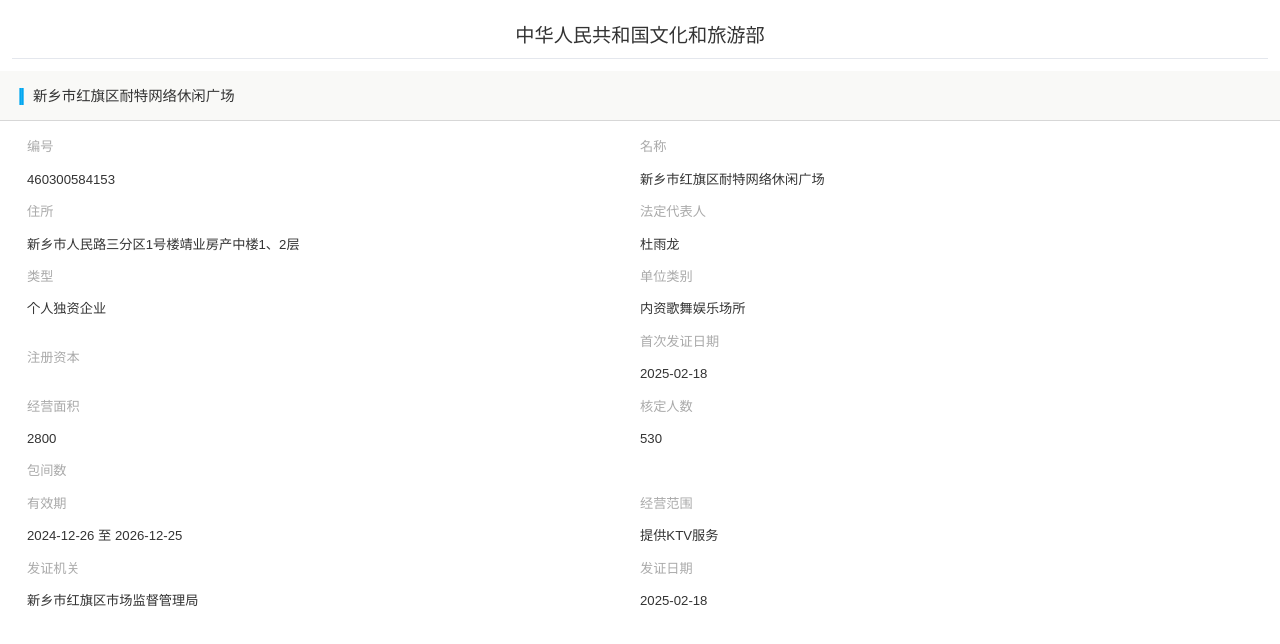
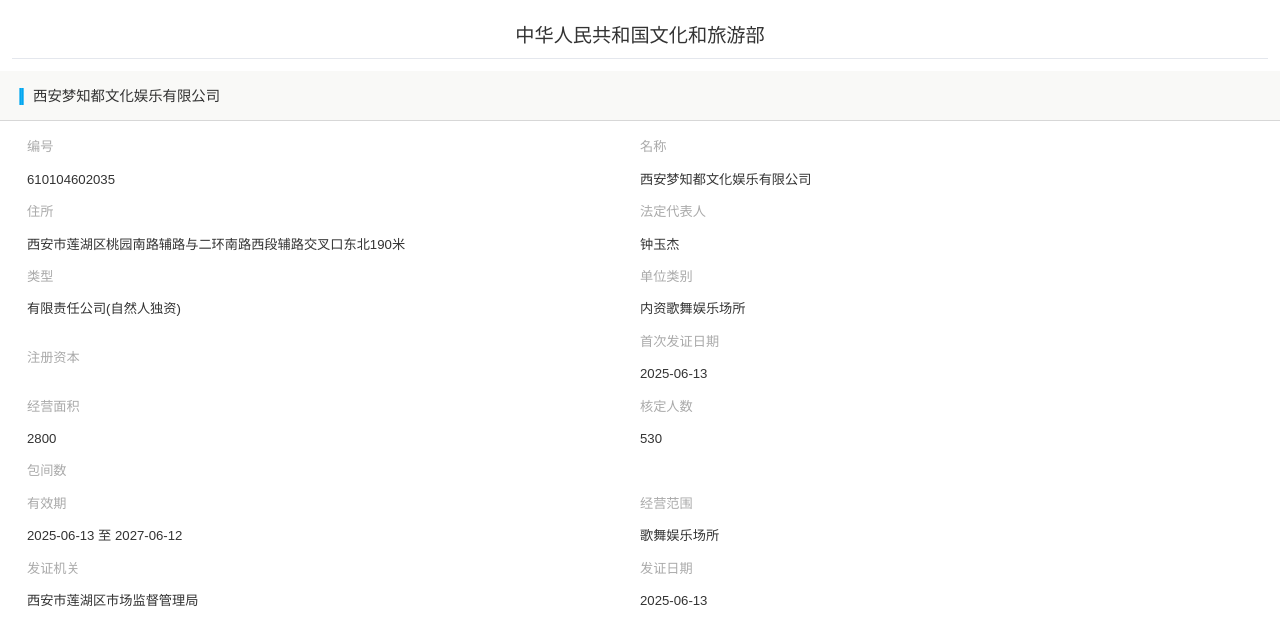
Before and after one commit to ToThreeDemo/first, a plain HTML site: page index.html in a window 1280 px wide. Drawn offline with Linux system fonts and the light colour scheme.

Commit message:
Update index.html

```diff
--- a/index.html
+++ b/index.html
@@ -421,36 +421,33 @@
     </div>
 
     <div class="first">
-        <span class="xd">|</span><span>新乡市红旗区耐特网络休闲广场
-</span>
+        <span class="xd">|</span><span>西安梦知都文化娱乐有限公司</span>
     </div>
     <div class="ycxx">
         <div class="ycxx-content">
             <div class="ycxx-left">
                 <span>编号</span>
-                <span>460300584153</span>
+                <span>610104602035</span>
             </div>
             <div class="ycxx-left">
                 <span>名称</span>
-                <span>新乡市红旗区耐特网络休闲广场
-</span>
+                <span>西安梦知都文化娱乐有限公司</span>
             </div>
         </div>
         <div class="ycxx-content">
             <div class="ycxx-left">
                 <span>住所</span>
-                <span>新乡市人民路三分区1号楼靖业房产中楼1、2层</span>
+                <span>西安市莲湖区桃园南路辅路与二环南路西段辅路交叉口东北190米</span>
             </div>
             <div class="ycxx-left">
                 <span>法定代表人</span>
-                <span>杜雨龙
-</span>
+                <span>钟玉杰</span>
             </div>
         </div>
         <div class="ycxx-content">
             <div class="ycxx-left">
                 <span>类型</span>
-                <span>	个人独资企业</span>
+                <span>有限责任公司(自然人独资)</span>
             </div>
             <div class="ycxx-left">
                 <span>单位类别</span>
@@ -464,7 +461,7 @@
             </div>
             <div class="ycxx-left">
                 <span>首次发证日期</span>
-                <span>2025-02-18</span>
+                <span>2025-06-13</span>
             </div>
         </div>
         <div class="ycxx-content">
@@ -486,21 +483,21 @@
         <div class="ycxx-content">
             <div class="ycxx-left">
                 <span>有效期</span>
-                <span>2024-12-26 至 2026-12-25</span>
+                <span>2025-06-13 至 2027-06-12</span>
             </div>
             <div class="ycxx-left">
                 <span>经营范围</span>
-                <span>提供KTV服务</span>
+                <span>歌舞娱乐场所</span>
             </div>
         </div>
         <div class="ycxx-content">
             <div class="ycxx-left">
                 <span>发证机关</span>
-                <span>新乡市红旗区市场监督管理局</span>
+                <span>西安市莲湖区市场监督管理局</span>
             </div>
             <div class="ycxx-left">
                 <span>发证日期</span>
-                <span>2025-02-18</span>
+                <span>2025-06-13</span>
             </div>
         </div>
     </div>
```
